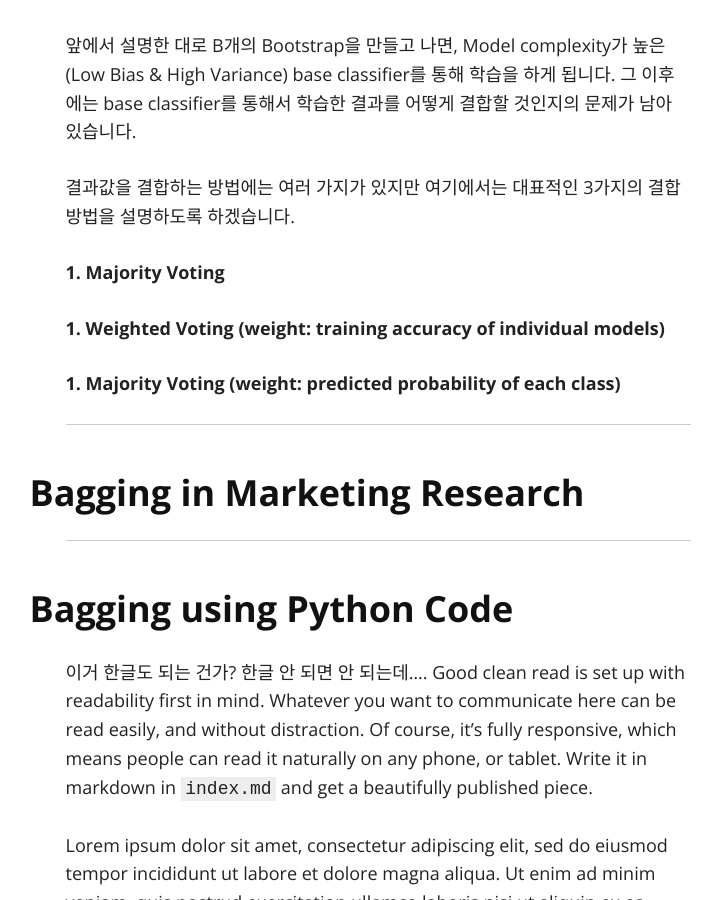
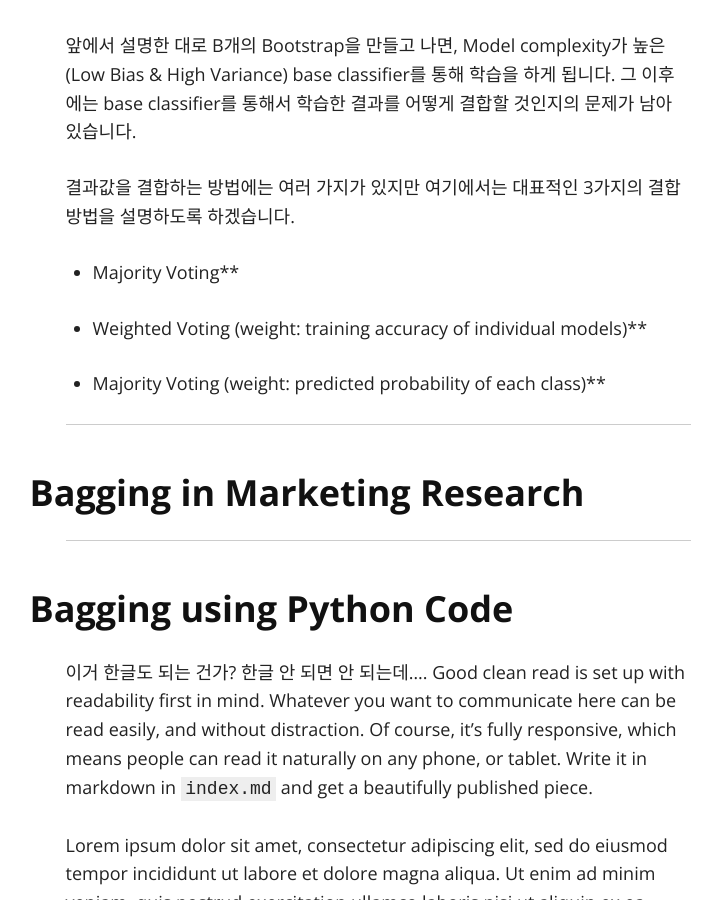
Before and after one commit to seokchaeyoon/seokchaeyoon.github.io, a Jekyll site: the page built from index.md, in a window 1280 px wide and 900 px high, scrolled down 8222 px. Shown: the whole window, without its empty margins (262-984 px from the left). Built offline with Jekyll 4.4.1, drawn with Linux system fonts in a browser that asks for light colours; nearby versions of some CDN libraries; our own code applies the rules of GitHub Pages for plain Markdown files.

Commit message:
Update index.md

```diff
--- a/index.md
+++ b/index.md
@@ -111,11 +111,11 @@ Bootstrapping에서 핵심은 Bootstrap이라는 Orignal Dataset에서 뽑은
 
 결과값을 결합하는 방법에는 여러 가지가 있지만 여기에서는 대표적인 3가지의 결합 방법을 설명하도록 하겠습니다.
 
-**1. Majority Voting**
+* Majority Voting**
 
-**1. Weighted Voting (weight: training accuracy of individual models)**
+* Weighted Voting (weight: training accuracy of individual models)**
 
-**1. Majority Voting (weight: predicted probability of each class)**
+* Majority Voting (weight: predicted probability of each class)**
 <hr>
 ### Bagging in Marketing Research
 
```
